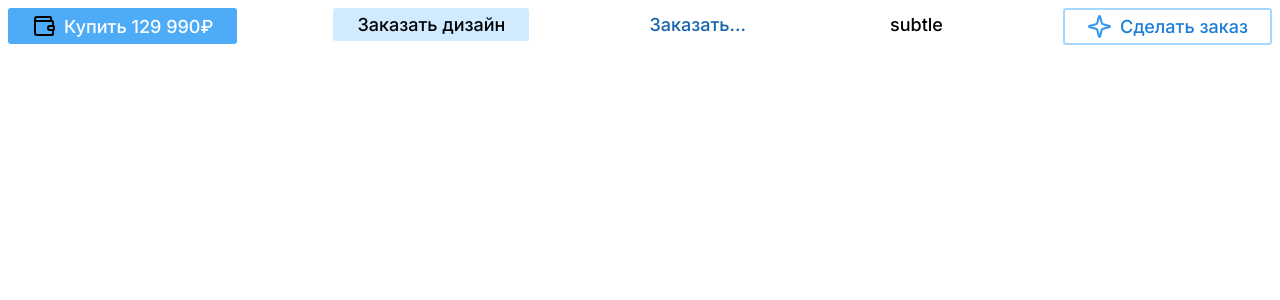
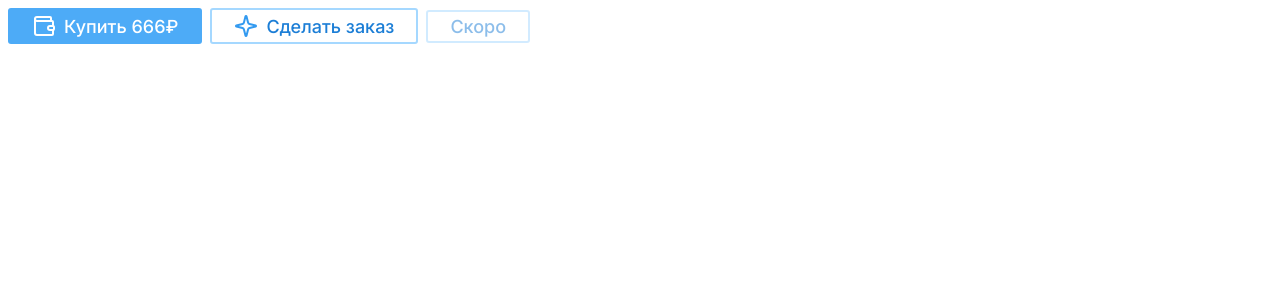
Before and after one commit to nikiosti/ostin-ui, a React (Vite) app: page / in a window 1280 px wide. Shown: the top 300 px of the page. Built offline with nearby package versions, Linux system fonts and the light colour scheme.

Commit message:
change: Group vars

```diff
--- a/src/App.tsx
+++ b/src/App.tsx
@@ -3,15 +3,17 @@ import {Button, Group} from './ui'
 
 const App = () => {
   return (
-    <Group gap={8} wrap="wrap" justify="space-between">
-      <Button leftSection={<WalletIcon />} variant="filled">
-        Купить 129 990₽
+    <Group gap={8} wrap="wrap">
+      <Button leftSection={<WalletIcon color="var(--ui-color-white)" />} variant="filled">
+        Купить {222 + 444}₽
       </Button>
-      <Button variant="light">Заказать дизайн</Button>
-      <Button variant="outline">Заказать...</Button>
-      <Button variant="subtle">subtle</Button>
-      <Button variant="default" leftSection={<SparkleIcon color="var(--ui-color-blue-5)" size={25} />}>
+
+      <Button variant="default" leftSection={<SparkleIcon color="var(--ui-color-blue-5)" />}>
         Cделать заказ
+      </Button>
+
+      <Button variant="default" disabled>
+        Скоро
       </Button>
     </Group>
   )
--- a/src/ui/Group/Group.module.css
+++ b/src/ui/Group/Group.module.css
@@ -1,10 +1,12 @@
 .group {
   --group-gap: 4px;
-  --group-wrap: 'wrap';
-  --group-justify: 'start';
+  --group-wrap: wrap;
+  --group-justify: start;
+  --group-items: center;
 
   display: flex;
   justify-content: var(--group-justify);
+  align-items: var(--group-items);
   flex-wrap: var(--group-wrap);
   gap: var(--group-gap);
 }
--- a/src/ui/Group/Group.tsx
+++ b/src/ui/Group/Group.tsx
@@ -6,13 +6,15 @@ import {px} from '../../utils/px'
 export interface GroupProps<T extends HTMLElement> extends BoxProps<T> {
   gap?: string | number
   wrap?: 'wrap' | 'nowrap'
-  justify?: 'start' | 'end' | 'center' | 'space-between' | 'space-around' | 'space-evenly'
+  justify?: CSSProperties['justifyContent']
+  items?: CSSProperties['alignItems']
 }
 
 export interface GroupCSSProperties extends CSSProperties {
   '--group-gap'?: string
   '--group-wrap'?: string
-  '--group-justify'?: 'start' | 'end' | 'center' | 'space-between' | 'space-around' | 'space-evenly'
+  '--group-justify'?: CSSProperties['justifyContent']
+  '--group-items'?: CSSProperties['alignItems']
 }
 
 export const Group: FC<GroupProps<HTMLElement>> = (props) => {
@@ -20,6 +22,7 @@ export const Group: FC<GroupProps<HTMLElement>> = (props) => {
     '--group-gap': px(props.gap),
     '--group-wrap': px(props.wrap),
     '--group-justify': props.justify,
+    '--group-items': props.items,
   }
 
   return (
```
